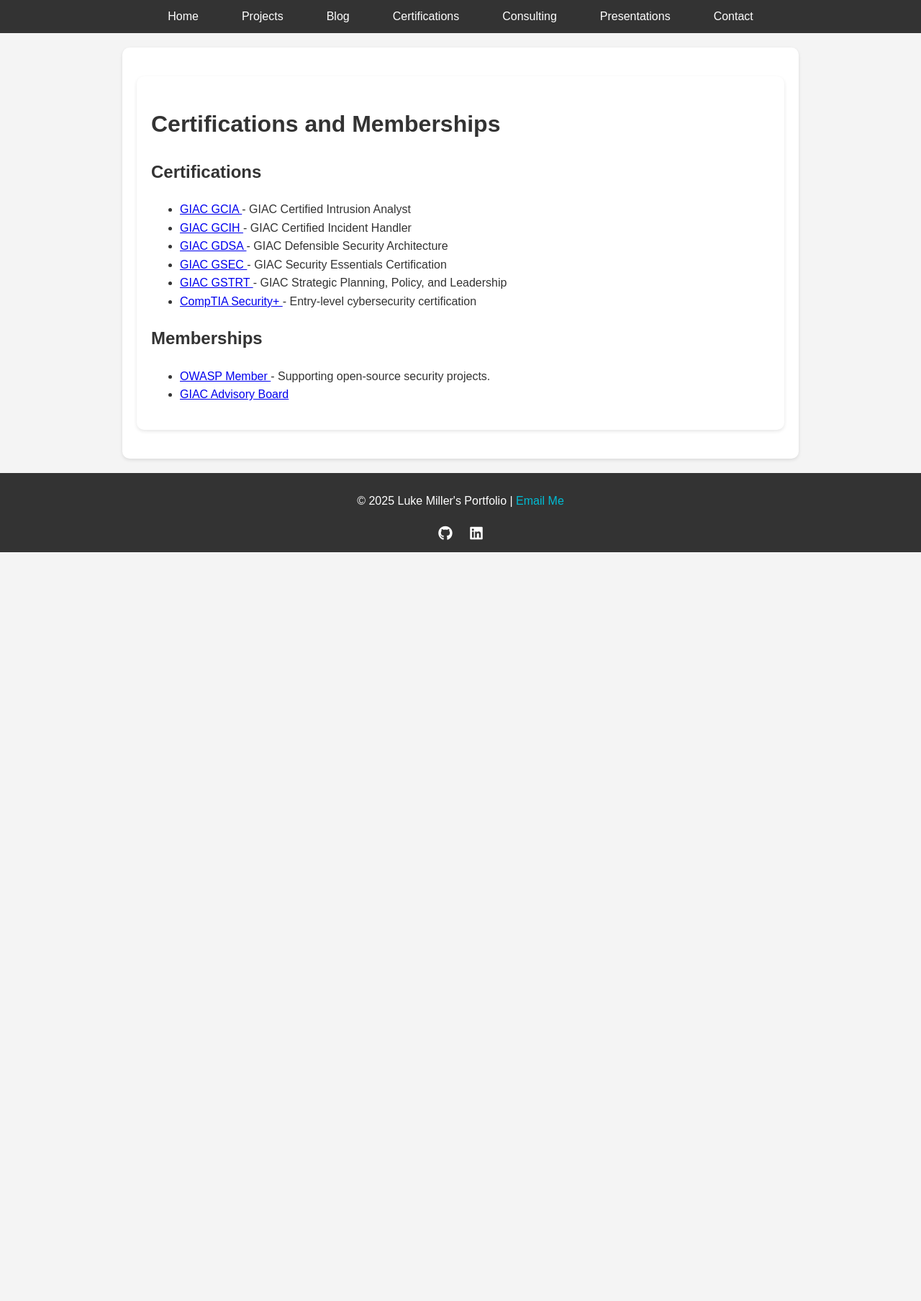
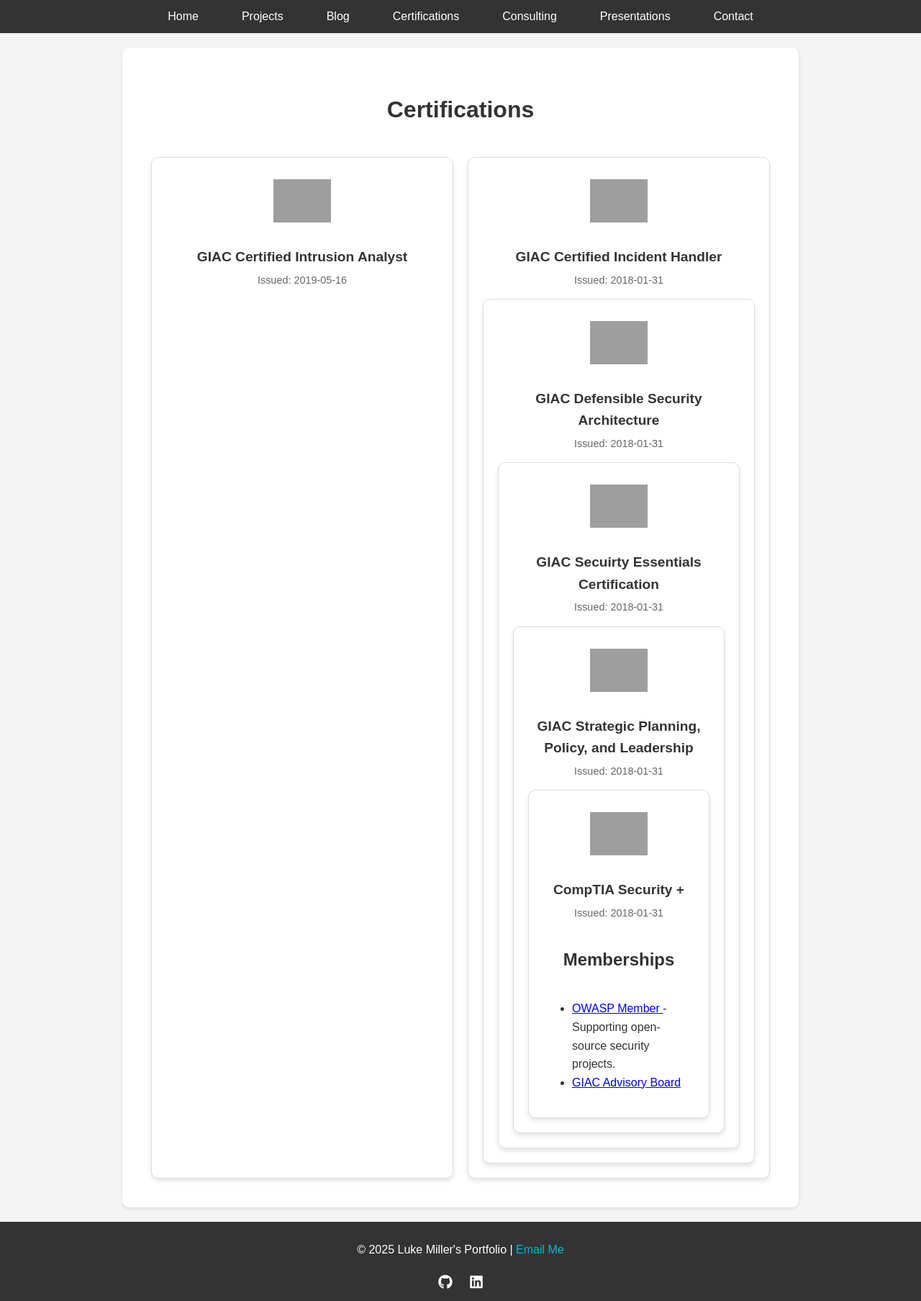
Before and after one commit to CloudSecLuke/cloudsecluke.github.io, a Jekyll site: the page built from certifications.md, in a window 1280 px wide. Shown: the whole page at 72% size. Built offline with Jekyll 4.4.1, drawn with Linux system fonts in a browser that asks for light colours; before the commit the page ends 900 px from its top, so only the background shows below that; grey boxes are pictures that could not be loaded.

Commit message:
changes to css styling

```diff
--- a/assets/css/styles.css
+++ b/assets/css/styles.css
@@ -109,6 +109,199 @@
     line-height: 1.6; /* Improve paragraph readability */
 }
 
+/* Blog Header */
+.blog-header {
+    text-align: center;
+    margin-bottom: 40px;
+}
+
+.blog-header h1 {
+    font-size: 2.5em;
+    margin-bottom: 10px;
+}
+
+.blog-header p {
+    font-size: 1.2em;
+    color: #555;
+}
+
+/* Blog Content Layout */
+.blog-content {
+    display: flex;
+    max-width: 1200px;
+    margin: 0 auto;
+    gap: 20px;
+}
+
+/* Blog Posts Section */
+.blog-posts {
+    flex: 3;
+}
+
+.blog-post {
+    display: flex;
+    margin-bottom: 30px;
+    gap: 20px;
+    border-bottom: 1px solid #ddd;
+    padding-bottom: 20px;
+}
+
+.blog-post-image img {
+    width: 150px;
+    height: 150px;
+    object-fit: cover;
+    border-radius: 10px;
+}
+
+.blog-post-details {
+    flex: 1;
+}
+
+.blog-post-category {
+    font-size: 0.9em;
+    text-transform: uppercase;
+    color: #0073e6;
+    margin-bottom: 5px;
+}
+
+.blog-post-details h2 a {
+    font-size: 1.5em;
+    color: #333;
+    text-decoration: none;
+}
+
+.blog-post-details h2 a:hover {
+    color: #0073e6;
+}
+
+.blog-post-summary {
+    color: #555;
+    font-size: 1em;
+    margin-top: 10px;
+}
+
+/* Blog Sidebar */
+.blog-sidebar {
+    flex: 1;
+    padding: 20px;
+    background: #f9f9f9;
+    border-radius: 10px;
+    box-shadow: 0 2px 5px rgba(0, 0, 0, 0.1);
+}
+
+.blog-sidebar h3 {
+    margin-bottom: 15px;
+    font-size: 1.5em;
+    color: #333;
+}
+
+/* Search Widget */
+.search-widget input {
+    width: 100%;
+    padding: 10px;
+    margin-bottom: 10px;
+    border: 1px solid #ddd;
+    border-radius: 5px;
+}
+
+.search-widget button {
+    width: 100%;
+    padding: 10px;
+    background: #0073e6;
+    color: white;
+    border: none;
+    border-radius: 5px;
+    cursor: pointer;
+}
+
+.search-widget button:hover {
+    background: #005bb5;
+}
+
+/* Newsletter Widget */
+.newsletter-widget input {
+    width: 100%;
+    padding: 10px;
+    margin-bottom: 10px;
+    border: 1px solid #ddd;
+    border-radius: 5px;
+}
+
+.newsletter-widget button {
+    width: 100%;
+    padding: 10px;
+    background: #0073e6;
+    color: white;
+    border: none;
+    border-radius: 5px;
+    cursor: pointer;
+}
+
+.newsletter-widget button:hover {
+    background: #005bb5;
+}
+
+/* Certifications Page */
+.certifications-page {
+    max-width: 1200px;
+    margin: 0 auto;
+    padding: 20px;
+}
+
+.certifications-page h1 {
+    text-align: center;
+    margin-bottom: 40px;
+}
+
+/* Grid Layout */
+.certifications-grid {
+    display: grid;
+    grid-template-columns: repeat(auto-fit, minmax(300px, 1fr));
+    gap: 20px; /* Space between the cards */
+}
+
+/* Individual Certification Card */
+.certification-card {
+    display: flex;
+    flex-direction: column;
+    align-items: center;
+    padding: 20px;
+    background: white;
+    border: 1px solid #ddd;
+    border-radius: 10px;
+    box-shadow: 0 4px 6px rgba(0, 0, 0, 0.1);
+    transition: transform 0.3s ease, box-shadow 0.3s ease;
+}
+
+.certification-card:hover {
+    transform: translateY(-5px);
+    box-shadow: 0 8px 15px rgba(0, 0, 0, 0.15);
+}
+
+/* Certification Logo */
+.certification-logo {
+    width: 80px;
+    height: 80px;
+    object-fit: contain;
+    margin-bottom: 15px;
+}
+
+/* Certification Details */
+.certification-details h3 {
+    text-align: center;
+    font-size: 1.2em;
+    color: #333;
+    margin: 0;
+}
+
+.certification-details p {
+    font-size: 0.9em;
+    color: #666;
+    text-align: center;
+    margin-top: 5px;
+}
+
+
 /* Responsive design */
 @media (max-width: 768px) {
     .nav-list {
@@ -125,4 +318,5 @@
     .content {
         padding: 10px;
     }
+
 }
--- a/certifications.md
+++ b/certifications.md
@@ -3,44 +3,67 @@
 title: "Certifications"
 ---
 
-<div class="content">
-    <h1>Certifications and Memberships</h1>
+<div class="certifications-page">
+    <h1>Certifications</h1>
+    <div class="certifications-grid">
 
-    <h2>Certifications</h2>
-    <ul>
-        <li>
-            <a href="https://www.credly.com/earner/earned/badge/43862f33-3c56-4ee1-afc6-26d66aee9e9f">
-                GIAC GCIA
-            </a> - GIAC Certified Intrusion Analyst
-        </li>
-        <li>
-            <a href="https://www.credly.com/earner/earned/badge/e859d71f-96b9-4b4b-9720-703adc4a3273">
-                GIAC GCIH
-            </a> - GIAC Certified Incident Handler
-        </li>
-        <li>
-            <a href="https://www.credly.com/earner/earned/badge/9d20172f-51d1-4582-aeac-d9dac0fa9f85">
-                GIAC GDSA
-            </a> - GIAC Defensible Security Architecture
-        </li>
-        <li>
-            <a href="https://www.credly.com/earner/earned/badge/344d2702-9d7a-4250-8e53-7e49f2d1babb">
-                GIAC GSEC
-            </a> - GIAC Security Essentials Certification
-        </li>
-        <li>
-            <a href="https://www.credly.com/earner/earned/badge/c6096fa0-29a2-480e-9255-681853bf8c1d">
-                GIAC GSTRT
-            </a> - GIAC Strategic Planning, Policy, and Leadership
-        </li>
-        <li>
-            <a href="https://www.credly.com/earner/earned/badge/060b1eaa-2ea8-4b02-8087-e888c72415d6">
-                CompTIA Security+
-            </a> - Entry-level cybersecurity certification
-        </li>
-    </ul>
+        <!-- Example Certification -->
+        <div class="certification-card">
+            <a href="https://www.credly.com/earner/earned/badge/43862f33-3c56-4ee1-afc6-26d66aee9e9f" target="_blank">
+                <img src="/assets/images/gcia.png" alt="GIAC GCIA" class="certification-logo">
+            </a>
+            <div class="certification-details">
+                <h3>GIAC Certified Intrusion Analyst</h3>
+                <p>Issued: 2019-05-16</p>
+            </div>
+        </div>
 
-    <h2>Memberships</h2>
+        <div class="certification-card">
+            <a href="https://www.credly.com/earner/earned/badge/e859d71f-96b9-4b4b-9720-703adc4a3273" target="_blank">
+                <img src="/assets/images/gcih.png" alt="GIAC GCIH" class="certification-logo">
+            </a>
+            <div class="certification-details">
+                <h3>GIAC Certified Incident Handler</h3>
+                <p>Issued: 2018-01-31</p>
+            </div>
+
+          <div class="certification-card">
+            <a href="https://www.credly.com/earner/earned/badge/9d20172f-51d1-4582-aeac-d9dac0fa9f85" target="_blank">
+                <img src="/assets/images/gdsa.png" alt="GIAC GDSA" class="certification-logo">
+            </a>
+            <div class="certification-details">
+                <h3>GIAC Defensible Security Architecture</h3>
+                <p>Issued: 2018-01-31</p>
+            </div>
+
+                <div class="certification-card">
+            <a href="https://www.credly.com/earner/earned/badge/344d2702-9d7a-4250-8e53-7e49f2d1babb" target="_blank">
+                <img src="/assets/images/gsec.png" alt="GIAC GSEC" class="certification-logo">
+            </a>
+            <div class="certification-details">
+                <h3>GIAC Secuirty Essentials Certification</h3>
+                <p>Issued: 2018-01-31</p>
+            </div>
+
+                <div class="certification-card">
+            <a href="https://www.credly.com/earner/earned/badge/c6096fa0-29a2-480e-9255-681853bf8c1d" target="_blank">
+                <img src="/assets/images/gstrt.png" alt="GIAC GSTRT" class="certification-logo">
+            </a>
+            <div class="certification-details">
+                <h3>GIAC Strategic Planning, Policy, and Leadership</h3>
+                <p>Issued: 2018-01-31</p>
+            </div>
+
+                <div class="certification-card">
+            <a href="https://www.credly.com/earner/earned/badge/060b1eaa-2ea8-4b02-8087-e888c72415d6" target="_blank">
+                <img src="/assets/images/sec+.png" alt="CompTIA Security +" class="certification-logo">
+            </a>
+            <div class="certification-details">
+                <h3>CompTIA Security +</h3>
+                <p>Issued: 2018-01-31</p>
+            </div>
+
+                <h2>Memberships</h2>
     <ul>
         <li>
             <a href="https://owasp.org/">
```
Also changed, not shown: _posts/2025-01-20-my-first-blog-post.md (+7 -8 lines), blog.md (+34 -9 lines).
